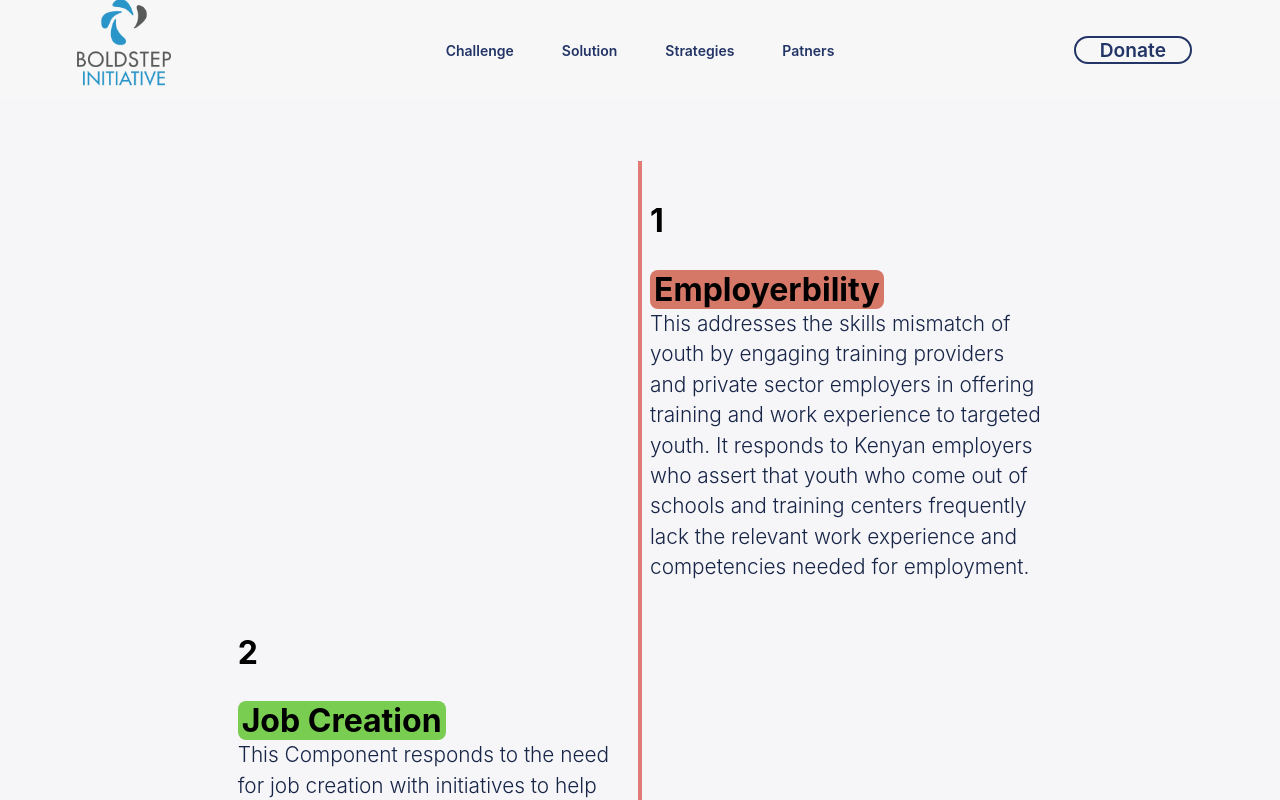
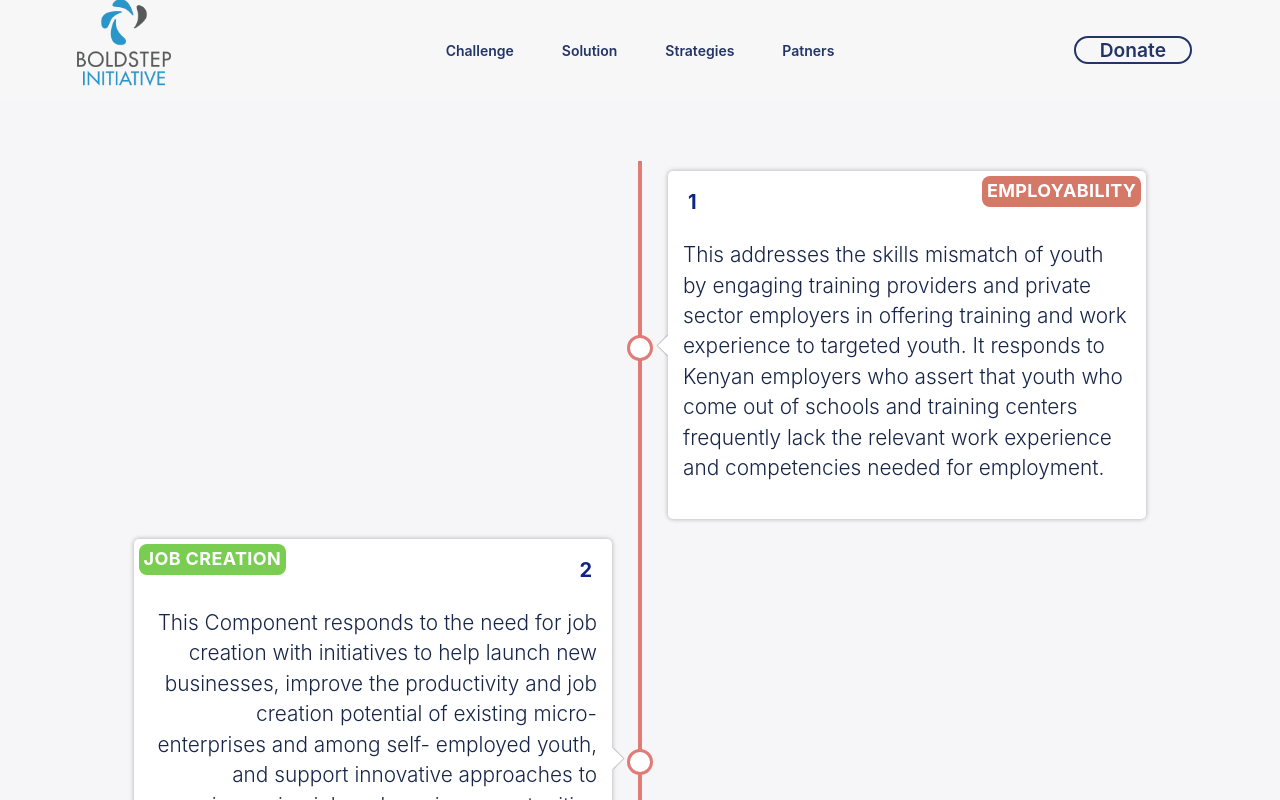
Before and after one commit to jbuyu/live-ngo, a Next.js app: page /strategies in a window 1280 px wide. Shown: the top 800 px of the page. Built offline with nearby package versions, Linux system fonts and the light colour scheme.

Commit message:
finishes up strategies

```diff
--- a/components/TimelineItem.js
+++ b/components/TimelineItem.js
@@ -1,10 +1,10 @@
 const TimelineItem = ({ data }) => (
   <div className="timeline-item">
     <div className="timeline-item-content">
-      <p>{data.component}</p>
       <span className="tag" style={{ background: data.category.color }}>
         {data.category.tag}
       </span>
+      <p className="component">{data.component}</p>
       <p className="text">{data.text}</p>
       <span className="circle"></span>
     </div>
--- a/components/data.js
+++ b/components/data.js
@@ -4,7 +4,7 @@
     text:
       "This addresses the skills mismatch of youth by engaging training providers and private sector employers in offering training and work experience to targeted youth. It responds to Kenyan employers who assert that youth who come out of schools and training centers frequently lack the relevant work experience and competencies needed for employment.",
     category: {
-      tag: "Employerbility",
+      tag: "Employability",
       color: "#D57868",
     },
   },
--- a/styles/strategies.scss
+++ b/styles/strategies.scss
@@ -15,10 +15,20 @@
       display: flex;
       justify-content: flex-end;
       padding-right: 30px;
-      margin: 10px -10px;
+      margin: 10px -28px;
       width: 50%;
       .timeline-item-content {
-        max-width: 70%;
+        max-width: 80%;
+        position: relative;
+        // width: 400px;
+        background-color: #ffff;
+        display: flex;
+        flex-direction: column;
+        align-items: flex-end;
+        border-radius: 5px;
+        box-shadow: 0 0 5px rgba(0, 0, 0, 0.3);
+        padding: 15px;
+        text-align: right;
         .tag {
           border-radius: 8px;
           padding: 0px 4px;
@@ -27,16 +37,75 @@
           color: #172548;
           font-weight: 300;
           font-size: 1.3rem;
-          margin: 0;
+          // margin: 15px 0;
           line-height: 1.9rem;
+          // max-width: 250px;
         }
       }
+      .timeline-item-content::after {
+        content: " ";
+        width: 15px;
+        height: 15px;
+        background-color: #fff;
+        right: -7.5px;
+        top: calc(50% - 7.5px);
+        transform: rotate(45deg);
+        position: absolute;
+        box-shadow: 1px -1px 1px rgba(0, 0, 0, 0.2);
+      }
+      .timeline-item-content .tag {
+        color: #fff;
+        position: absolute;
+        top: 5px;
+        left: 5px;
+        padding: 5px;
+        font-size: 18px;
+        font-weight: bold;
+        text-transform: uppercase;
+        letter-spacing: 0.02em;
+      }
+      .timeline-item-content .component {
+        color: #0d2484;
+        font-size: 20px;
+        // position: absolute;
+        margin: 5px 5px;
+        // top: 4px;
+      }
+      .timeline-item-content .circle {
+        background-color: #fff;
+        height: 20px;
+        width: 20px;
+        border-radius: 50%;
+        position: absolute;
+        top: calc(50% - 10px);
+        right: -41px;
+        z-index: 10;
+        border: 3px solid #e17b77;
+      }
+    }
+    .timeline-item:nth-child(odd) .timeline-item-content .circle {
+      right: auto;
+      left: -41px;
+      color: white;
     }
     .timeline-item:nth-child(odd) {
       align-self: flex-end;
       justify-content: flex-start;
       padding-right: 0px;
-      padding-left: 30px;
+      // padding-left: 0px;
+    }
+    .timeline-item:nth-child(odd) .timeline-item-content {
+      align-items: flex-start;
+      text-align: left;
+    }
+    .timeline-item:nth-child(odd) .timeline-item-content .tag {
+      left: auto;
+      right: 5px;
+    }
+    .timeline-item:nth-child(odd) .timeline-item-content::after {
+      right: auto;
+      box-shadow: -1px 1px 1px rgba(0, 0, 0, 0.2);
+      left: -7.5px;
     }
   }
   .timeline-container::after {
```
